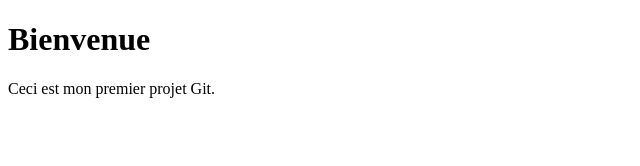
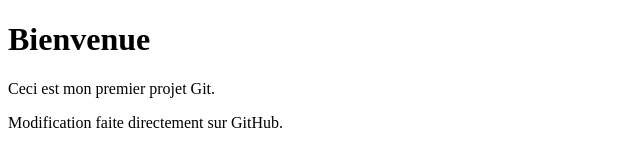
Before and after one commit to LaidiMohammed/tp2-git, a plain HTML site: page index.html in a window 1280 px wide. Shown: the whole page, without its empty margins (0-640 px from the left). Drawn offline with Linux system fonts and the light colour scheme.

Commit message:
Modification de index.html via l'interface web GitHub

```diff
--- a/index.html
+++ b/index.html
@@ -6,5 +6,6 @@
 <body>
     <h1>Bienvenue</h1>
     <p>Ceci est mon premier projet Git.</p>
+    <p>Modification faite directement sur GitHub.</p>
 </body>
 </html>
```
